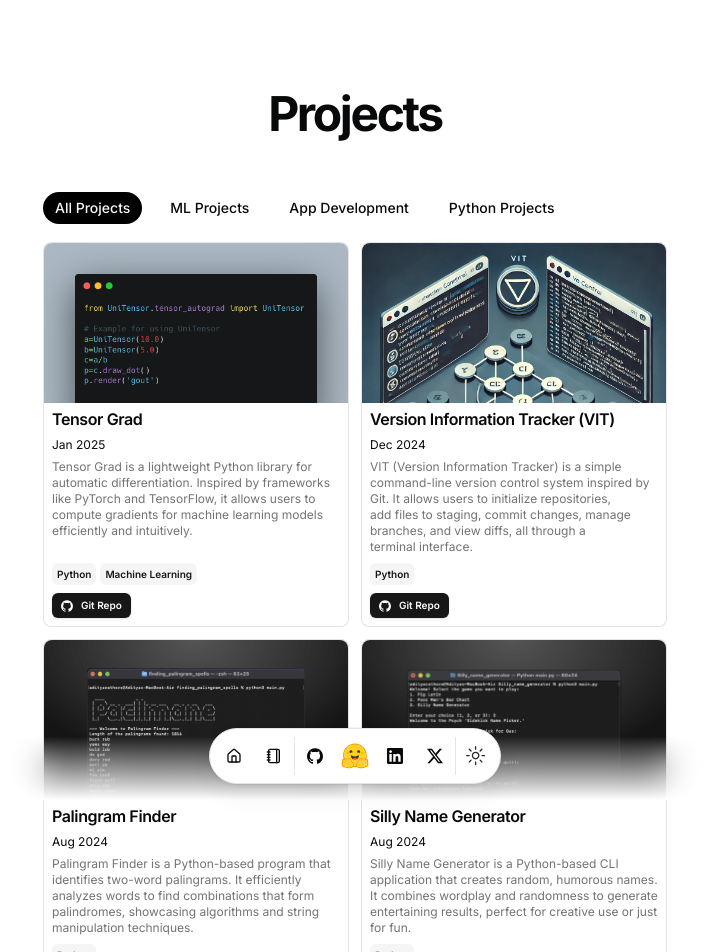
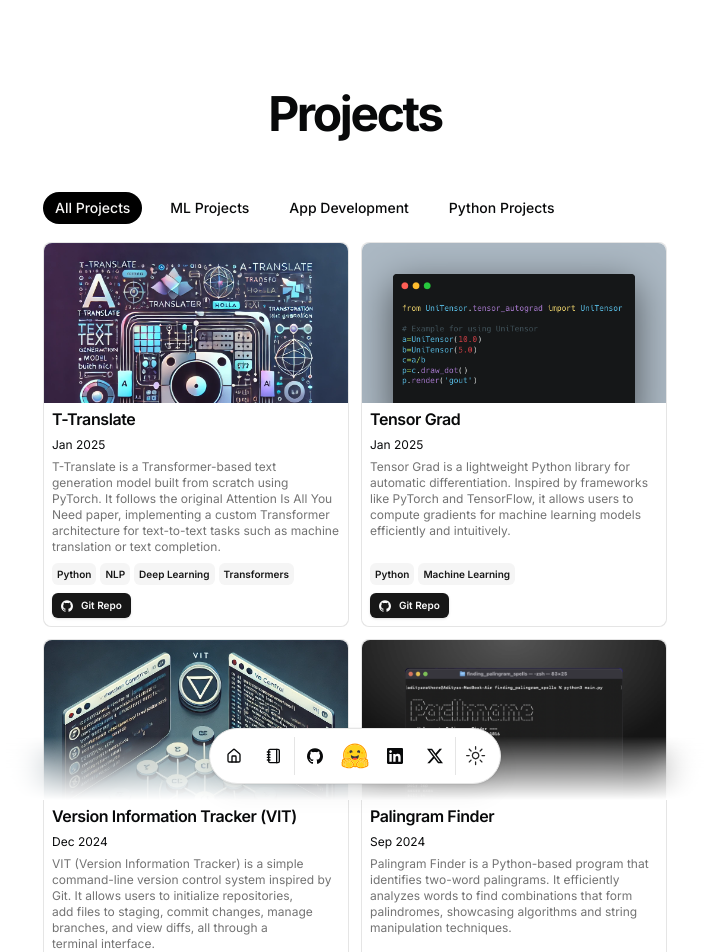
Before and after one commit to imaditya123/portfolio, a Next.js app: page /projects in a window 1280 px wide. Shown: the top 952 px of the page, without its empty margins (285-994 px from the left). Built offline with nearby package versions, Linux system fonts and the light colour scheme.

Commit message:
added project t-translate

```diff
--- a/src/data/resume.tsx
+++ b/src/data/resume.tsx
@@ -146,6 +146,46 @@ export const DATA = {
   ],
   projects: [
     {
+      title: "T-Translate",
+      href: "https://github.com/imaditya123/T-translate",
+      dates: "Jan 2025",
+      active: true,
+      favorite: true,
+      category: ["Machine Learning", "All Projects", "Python Projects"],
+      description:
+        "T-Translate is a Transformer-based text generation model built from scratch using PyTorch. It follows the original Attention Is All You Need paper, implementing a custom Transformer architecture for text-to-text tasks such as machine translation or text completion.",
+      technologies: ["Python", "NLP", "Deep Learning", "Transformers"],
+      links: [
+        {
+          type: "Git Repo",
+          href: "https://github.com/imaditya123/T-translate",
+          icon: <Icons.github className="size-3" />,
+        },
+      ],
+      image: "/images/t-translate.webp",
+      video: "",
+    },
+    {
+      title: "Tensor Grad",
+      href: "https://github.com/imaditya123/tensor_grad",
+      dates: "Jan 2025",
+      active: true,
+      favorite: true,
+      category: ["ML Projects", "All Projects", "Python Projects"],
+      description:
+        "Tensor Grad is a lightweight Python library for automatic differentiation. Inspired by frameworks like PyTorch and TensorFlow, it allows users to compute gradients for machine learning models efficiently and intuitively.",
+      technologies: ["Python", "Machine Learning"],
+      links: [
+        {
+          type: "Git Repo",
+          href: "https://github.com/imaditya123/tensor_grad",
+          icon: <Icons.github className="size-3" />,
+        },
+      ],
+      image: "/images/tensor_grad.png",
+      video: "",
+    },
+    {
       title: "Version Information Tracker (VIT)",
       href: "https://github.com/imaditya123/VIT",
       dates: "Dec 2024",
@@ -163,13 +203,12 @@ export const DATA = {
         },
       ],
       image: "/images/vit.webp",
-      video:
-        "",
+      video: "",
     },
     {
       title: "Palingram Finder",
       href: "https://github.com/imaditya123/palingram-finder",
-      dates: "Aug 2024",
+      dates: "Sep 2024",
       active: true,
       favorite: false,
       category: ["Python Projects", "All Projects", "Algorithm Projects"],
@@ -206,26 +245,7 @@ export const DATA = {
       image: "/images/silly_name.png",
       video: "",
     },
-    {
-      title: "Tensor Grad",
-      href: "https://github.com/imaditya123/tensor_grad",
-      dates: "Jan 2025",
-      active: true,
-      favorite: true,
-      category: ["ML Projects", "All Projects", "Python Projects"],
-      description:
-        "Tensor Grad is a lightweight Python library for automatic differentiation. Inspired by frameworks like PyTorch and TensorFlow, it allows users to compute gradients for machine learning models efficiently and intuitively.",
-      technologies: ["Python", "Machine Learning"],
-      links: [
-        {
-          type: "Git Repo",
-          href: "https://github.com/imaditya123/tensor_grad",
-          icon: <Icons.github className="size-3" />,
-        },
-      ],
-      image: "/images/tensor_grad.png",
-      video: "",
-    },
+
     {
       title: "Unique ID Generator",
       href: "https://github.com/imaditya123/Unique-Id-Generate",
@@ -240,11 +260,11 @@ export const DATA = {
         {
           type: "Git Repo",
           href: "https://github.com/imaditya123/Unique-Id-Generate",
-          icon: <Icons.github className='size-3' />
-        }
+          icon: <Icons.github className="size-3" />,
+        },
       ],
       image: "/images/unique_id_generator.png",
-      video: ""
+      video: "",
     },
     {
       title: "SafeChannel",
@@ -260,11 +280,11 @@ export const DATA = {
         {
           type: "Git Repo",
           href: "https://github.com/imaditya123/safechannel",
-          icon: <Icons.github className='size-3' />
-        }
+          icon: <Icons.github className="size-3" />,
+        },
       ],
       image: "/images/safechannel.webp",
-      video: ""
+      video: "",
     },
     {
       title: "URL Shortener",
@@ -280,11 +300,11 @@ export const DATA = {
         {
           type: "Git Repo",
           href: "https://github.com/imaditya123/urlshortner",
-          icon: <Icons.github className='size-3' />
-        }
+          icon: <Icons.github className="size-3" />,
+        },
       ],
       image: "/images/url_shortner.webp",
-      video: ""
+      video: "",
     },
     {
       title: "To-Do App",
@@ -292,19 +312,24 @@ export const DATA = {
       dates: "July 2023",
       active: true,
       favorite: false,
-      category: ["Mobile Apps", "All Projects", "Flutter Projects","App Development",],
+      category: [
+        "Mobile Apps",
+        "All Projects",
+        "Flutter Projects",
+        "App Development",
+      ],
       description:
         "To-Do App is a Flutter-based task management application that enables users to create, organize, and track tasks seamlessly. Built with a clean UI, it supports features like task prioritization, reminders, and cross-platform functionality for both Android and iOS.",
-      technologies: ["Flutter", "Dart", ],
+      technologies: ["Flutter", "Dart"],
       links: [
         {
           type: "Git Repo",
           href: "https://github.com/imaditya123/todoApp",
-          icon: <Icons.github className='size-3' />
-        }
+          icon: <Icons.github className="size-3" />,
+        },
       ],
       image: "/images/todoapp.webp",
-      video: ""
+      video: "",
     },
     {
       title: "Generative Adversarial Network (GAN)",
@@ -320,13 +345,12 @@ export const DATA = {
         {
           type: "Git Repo",
           href: "https://github.com/imaditya123/GAN",
-          icon: <Icons.github className='size-3' />
-        }
+          icon: <Icons.github className="size-3" />,
+        },
       ],
       image: "/images/GAN.png",
-      video: ""
-    }
-
+      video: "",
+    },
   ],
 
   project_category: [
@@ -334,7 +358,5 @@ export const DATA = {
     "ML Projects",
     "App Development",
     "Python Projects",
-
-
   ],
 } as const;
```
Also changed, not shown: public/images/t-translate.webp (added).
